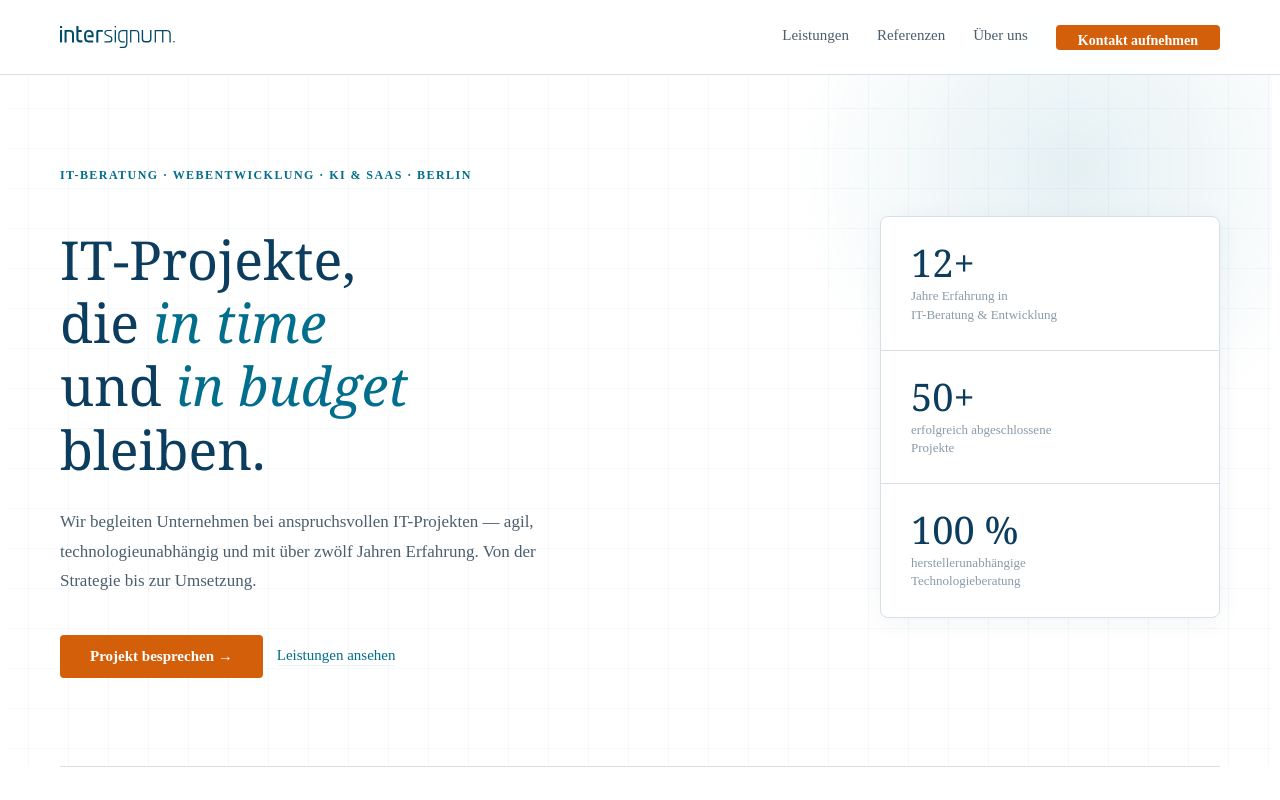
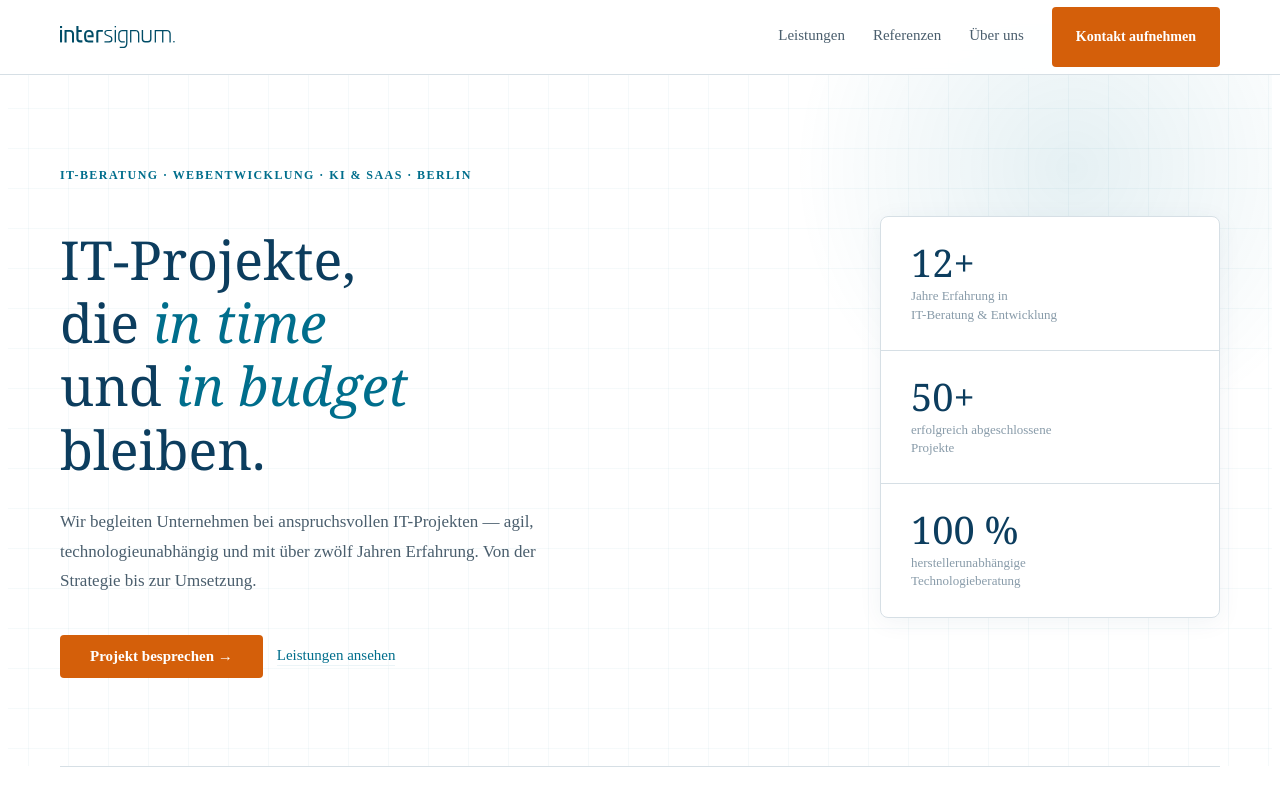
Before and after one commit to buelentd/intersignum_de, a Next.js app: page / in a window 1280 px wide. Shown: the top 800 px of the page. Built offline with nearby package versions, Linux system fonts and the light colour scheme; no server answers.

Commit message:
fix: btnNav hoehe

```diff
--- a/app/page.module.css
+++ b/app/page.module.css
@@ -27,17 +27,19 @@
 .btnNav {
   display: inline-flex;
   align-items: center;
-  line-height: 1;
+  justify-content: center;
   font-size: 14px !important;
   font-weight: 600 !important;
   color: #fff !important;
   background: #D45F0A !important;
-  padding: 9px 22px;
+  padding: 10px 24px !important;
   border-radius: 4px;
   text-decoration: none;
   border-bottom: none !important;
-  transition: background .2s, transform .15s !important;
+  line-height: 1 !important;
+  height: 40px;
 }
+.btnNav:hover { background: #B34F08 !important; }
 .btnNav:hover { background: #B34F08 !important; transform: translateY(-1px) !important; }
 
 /* ─── HERO ─── */
```
